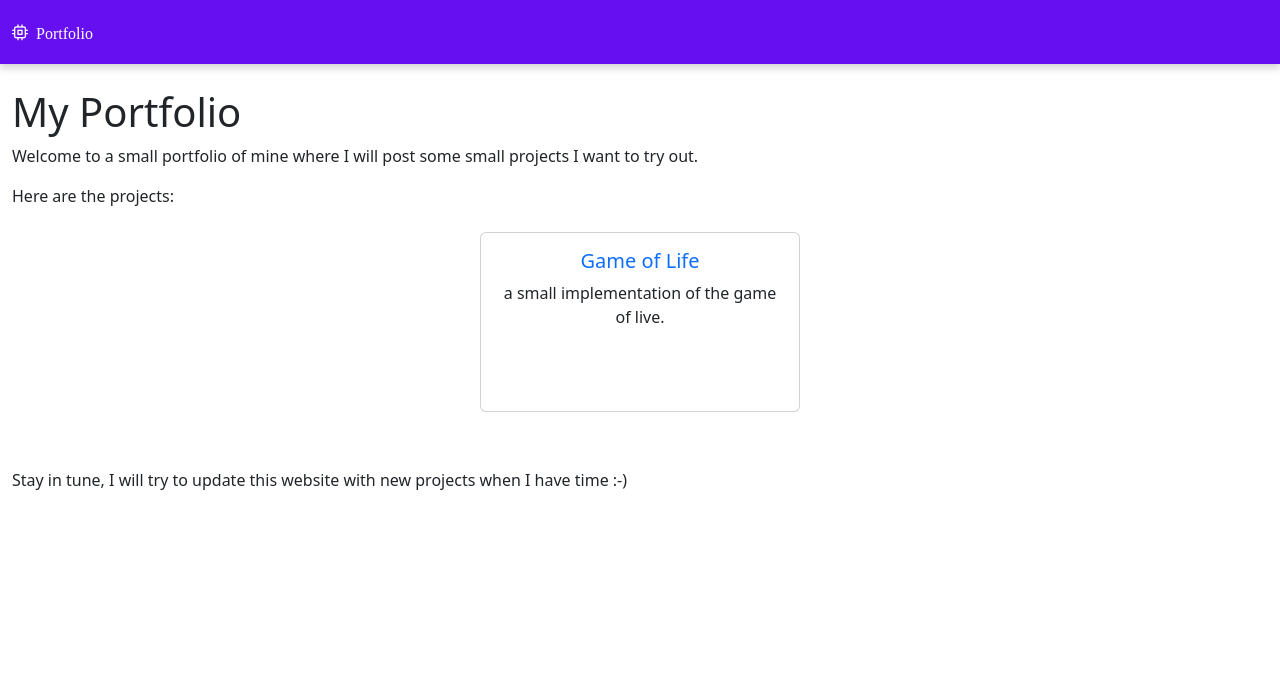
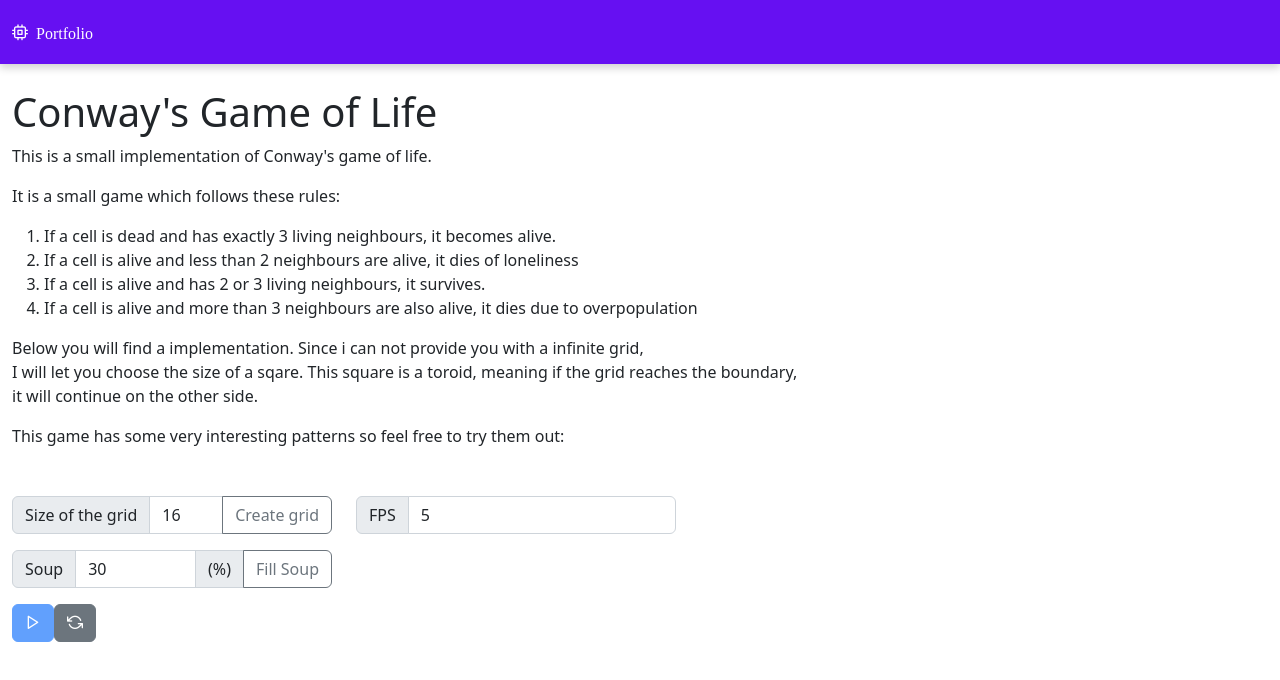
Before and after one commit to Gryxis/portfolio, an Angular app: page /#/game-of-life in a window 1280 px wide. Before the commit this address led to /#/. Shown: the top 680 px of the page. Built offline with nearby package versions, Linux system fonts and the light colour scheme.

Commit message:
add simple game of life simulation
with configurable grid size,
soup for random living cells
and checkboxes to define living cells yourself.

```diff
--- a/src/app/app-routing.module.ts
+++ b/src/app/app-routing.module.ts
@@ -2,6 +2,10 @@ import { NgModule } from '@angular/core';
 import { RouterModule, Routes } from '@angular/router';
 
 const routes: Routes = [
+  {
+    path: 'game-of-life',
+    loadChildren: () => import('./gameOfLife/game-of-life.module').then( module => module.GameOfLifeModule),
+  },
   {
     path: '',
     pathMatch: 'full',
--- /dev/null
+++ b/src/app/gameOfLife/game-of-life.component.html
@@ -0,0 +1,125 @@
+<h1>
+    Conway's Game of Life
+</h1>
+
+
+<p>
+    This is a small implementation of Conway's game of life.
+</p>
+
+<p>
+    It is a small game which follows these rules:
+</p>
+<ol>
+    <li>
+        If a cell is dead and has exactly 3 living neighbours, it becomes alive.
+    </li>
+    <li>
+        If a cell is alive and less than 2 neighbours are alive, it dies of loneliness
+    </li>
+    <li>
+        If a cell is alive and has 2 or 3 living neighbours, it survives.
+    </li>
+    <li>
+        If a cell is alive and more than 3 neighbours are also alive, it dies due to overpopulation
+    </li>
+</ol>
+
+<p>
+    Below you will find a implementation. Since i can not provide you with a infinite grid,<br/>
+    I will let you choose the size of a sqare. This square is a toroid, meaning if the grid reaches the boundary,<br/>
+    it will continue on the other side.<br/>
+</p>
+<p class="mb-5">
+    This game has some very interesting patterns so feel free to try them out:
+</p>
+
+<div class="d-flex mb-3">
+    <div class="input-group me-4"
+         style="width: 20rem;"
+         [ngbTooltip]="sizeTooltip">
+        <span class="input-group-text">Size of the grid</span>
+        <input type="number"
+                class="form-control"
+                [(ngModel)]="size"
+                [disabled]="isRunning"
+                [ngModelOptions]="{standalone: true}"/>
+        <button class="btn btn-outline-secondary"
+                type="button"
+                (click)="onCreate()">
+            Create grid
+        </button>
+    </div>
+
+    <div class="input-group "
+         style="width: 20rem;"
+         [ngbTooltip]="fpsTooltip">
+        <span class="input-group-text"> FPS</span>
+        <input type="number"
+                class="form-control"
+                min="1"
+                max="30"
+                [disabled]="isRunning"
+                [(ngModel)]="fps"
+                [ngModelOptions]="{standalone: true}"/>
+    </div>
+</div>
+
+<div class="input-group mb-3"
+     style="width: 20rem;"
+     [ngbTooltip]="soupTooltip">
+    <span class="input-group-text"> Soup</span>
+    <input type="number"
+            class="form-control"
+            min="1"
+            max="99"
+            [disabled]="isRunning"
+            [(ngModel)]="soupChance"
+            [ngModelOptions]="{standalone: true}"/>
+    <span class="input-group-text"> (%)</span>
+    <button class="btn btn-outline-secondary"
+            type="button"
+            [disabled]="isRunning || soupChance < 0 || soupChance > 100"
+            (click)="onFillSoup()">
+        Fill Soup
+    </button>
+</div>
+
+<div class="d-flex mb-5">
+
+    <button class="btn btn-primary"
+                type="button"
+                [disabled]="!(currentState.length) || !fps || fps > 30"
+                (click)="onStartOrPause()">
+                <span [ngClass]="isRunning ? 'icon-pause': 'icon-play'"></span>
+    </button>
+    <button class="btn btn-secondary"
+                type="button"
+                [disabled]="!fps || fps > 30"
+                (click)="onKillAll()">
+                <span class="icon-refresh-ccw"></span>
+    </button>
+</div>
+
+<div class="game-of-life-grid container-xxl" aria-label="grid of the game of life">
+    <div *ngFor="let row of currentState;  index as rowIndex" class="game-of-life-row">
+        <ng-container *ngFor="let column of row; index as columnIndex">
+            <ng-container *ngIf="!isRunning">
+                <label aria-label="checkbox for whether the cell is alive (true) or not"
+                       class="game-of-life-cell"
+                       [ngClass]="{ 'living-cell': currentState[rowIndex][columnIndex]}">
+                    <input type="checkbox"
+                           [(ngModel)]="currentState[rowIndex][columnIndex]"
+                           [id]="'game-of-life-cell-' + rowIndex + '-' + columnIndex"
+                           [ngModelOptions]="{standalone: true}">
+                </label>
+            </ng-container>
+
+            <ng-container *ngIf="isRunning">
+                <div [ngClass]="{ 'living-cell': column}" class="game-of-life-cell">
+                </div>
+            </ng-container>
+        </ng-container>
+    </div>
+
+</div>
--- /dev/null
+++ b/src/app/gameOfLife/game-of-life.component.scss
@@ -0,0 +1,23 @@
+.game-of-life-grid {
+    .game-of-life-row {
+        display: flex;
+        flex-wrap: nowrap;
+    }
+    .game-of-life-cell {
+        width: 1rem;
+        min-width: 1rem;
+        height: 1rem;
+        min-height: 1rem;
+        background-color: var(--bs-gray-200);
+        border: 1px solid;
+        input {
+            opacity: 0;
+            height: 100%;
+            width: 100%;
+        }
+
+        &.living-cell {
+            background-color: var(--bs-green);
+        }
+    }
+}
--- /dev/null
+++ b/src/app/gameOfLife/game-of-life.component.ts
@@ -0,0 +1,107 @@
+import { Component } from '@angular/core';
+
+@Component({
+  selector: 'app-game-of-life',
+  templateUrl: './game-of-life.component.html',
+  styleUrls: ['./game-of-life.component.scss']
+})
+export class GameOfLifeComponent {
+
+  public size: number = 16;
+  public currentState: boolean[][] = [];
+  public isRunning = false;
+  private simulationInterval?: any;
+  public fps = 5;
+  public soupChance = 30;
+
+  public readonly sizeTooltip = `Configure the size of the square grid,I recommend to use ~64. larger grids may lead to performance issues.`;
+  public readonly fpsTooltip = `Configure speed of the simulation in frames per second`;
+  public readonly soupTooltip = `This way you can create some "soup", a.k.a random grid with the given percentage of cells alive`;
+
+
+  public onCreate(): void {
+    this.pauseGame();
+    this.currentState = [];
+
+    for (let y = 0; y < this.size; y++) {
+      this.currentState[y] = new Array(this.size);
+      this.currentState[y].fill(false);
+    }
+  }
+
+  public onFillSoup() {
+    this.currentState = this.currentState.map(
+      (row, y, lastState) => row.map(
+        (state, x)  => {
+          return Math.random() <= this.soupChance / 100;
+        }
+      )
+    );
+  }
+
+  public onKillAll(): void {
+    this.pauseGame();
+    this.currentState = this.currentState.map(
+      (row) => row.map( (state)  => false)
+    );
+  }
+
+  public onStartOrPause() {
+    if (this.isRunning) {
+      this.pauseGame();
+    }
+    else {
+      this.startGame();
+    }
+  }
+
+  private pauseGame() {
+    this.isRunning = false;
+    if (this.simulationInterval) {
+      clearInterval(this.simulationInterval);
+      this.simulationInterval = undefined;
+    }
+  }
+
+  private startGame() {
+    this.pauseGame();
+    this.isRunning = true;
+    this.simulationInterval = setInterval( () => {this.step()}, 1000 / this.fps);
+  }
+
+  private step() {
+    this.currentState = this.currentState.map(
+      (row, y, lastState) => row.map(
+      (state, x)  => {
+        let livingNeigbours = 0;
+        for (let divY = -1; divY <= 1; divY++) {
+          for (let divX = -1; divX <= 1; divX++) {
+            if (!!divX || !!divY) { // not the cell itself
+              let nbPos /** neighbour Position */ = {
+                y: (this.size +  y + divY) % this.size,
+                x: (this.size +  x + divX) % this.size,
+              }
+              if (lastState[nbPos.y][nbPos.x]) {
+                livingNeigbours ++;
+              }
+            }
+          }
+        }
+
+        // case become alive
+        if (!state && livingNeigbours === 3) {
+          return true;
+        }
+        // case survive
+        else if (state && [2, 3].includes(livingNeigbours) ) {
+          return true;
+        }
+        // case die
+        else {
+          return false;
+        }
+      }
+    ));
+  }
+
+}
--- a/src/app/home/home.component.ts
+++ b/src/app/home/home.component.ts
@@ -15,8 +15,8 @@ export class HomeComponent {
   projects: Project[] =  [
     {
       title: 'Game of Life',
-      link: 'game-of-live',
-      description: 'a small implementation of the game of live.',
+      link: 'game-of-life',
+      description: 'a small implementation of the game of life.',
     },
   ];
 }
```
Also changed, not shown: src/app/gameOfLife/game-of-life.module.ts (added, +29 -0 lines).
